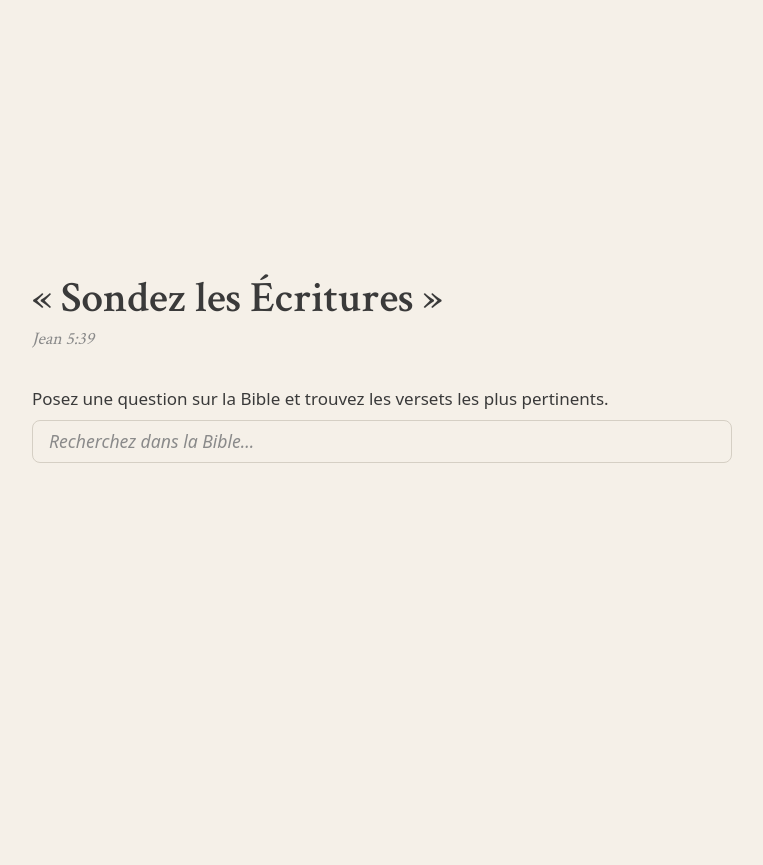
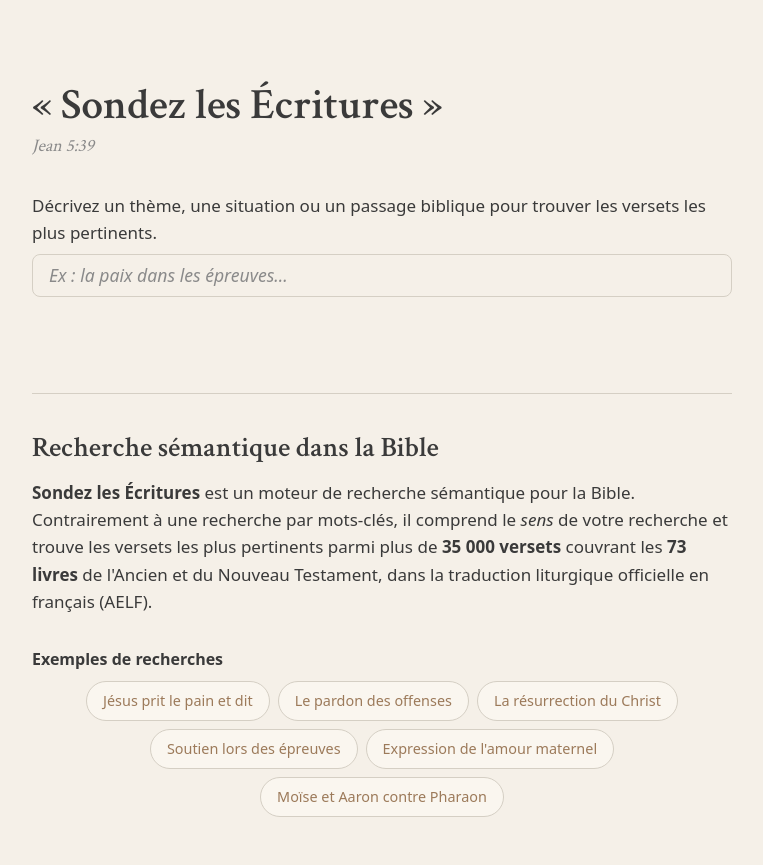
Before and after one commit to antoine-de-daran/rag_bible, a FastAPI app: page / in a window 1280 px wide. Shown: the whole page, without its empty margins (258-1021 px from the left). Before the commit the page ends 463 px from the top, so only its background shows below. Run offline with FastAPI, Linux system fonts and the light colour scheme; parts of the project's set-up code (start-up, migrations or seed data) failed here and were passed over; some libraries are stand-ins or nearby versions.

Commit message:
feat(seo): add below-fold content section with example queries
Add static crawlable section after main with tool description,
clickable example query pills, and updated meta descriptions.
Reword UI copy to better reflect semantic search behavior.
Bump service worker cache to v4.

Co-Authored-By: Claude Opus 4.6 <noreply@anthropic.com>

```diff
--- a/static/app.js
+++ b/static/app.js
@@ -654,6 +654,24 @@ document.addEventListener("DOMContentLoaded", function () {
     appState.sidebar = { open: openSidebar, close: closeSidebar };
   }
 
+  function initExampleQueries(appState) {
+    var container = document.querySelector(".example-queries");
+    if (!container) return;
+
+    container.addEventListener("click", function (evt) {
+      var btn = evt.target.closest(".example-query");
+      if (!btn || !btn.dataset.query) return;
+
+      if (appState.searchBar) {
+        appState.searchBar.setValue(btn.dataset.query);
+        htmx.trigger(
+          document.getElementById("search-form"),
+          "submit"
+        );
+      }
+    });
+  }
+
   function initOfflineDetection() {
     var banner = document.querySelector(".offline-banner");
     if (!banner) return;
@@ -678,6 +696,7 @@ document.addEventListener("DOMContentLoaded", function () {
   initCarousel(window.appState);
   initCarouselNavigation(window.appState);
   initHistorySidebar(window.appState);
+  initExampleQueries(window.appState);
   initOfflineDetection();
 
   if ("serviceWorker" in navigator) {
--- a/static/index.html
+++ b/static/index.html
@@ -3,7 +3,7 @@
 <head>
   <meta charset="UTF-8">
   <meta name="viewport" content="width=device-width, initial-scale=1.0, user-scalable=yes, viewport-fit=cover">
-  <meta name="description" content="Recherche semantique dans la Bible. Posez une question et trouvez les versets les plus pertinents.">
+  <meta name="description" content="Recherche sémantique dans la Bible. Décrivez un thème, une situation ou un passage biblique pour trouver les versets les plus pertinents.">
   <meta name="theme-color" content="#f5f0e8">
   <meta name="color-scheme" content="light">
   <meta name="apple-mobile-web-app-capable" content="yes">
@@ -11,13 +11,13 @@
   <meta name="apple-mobile-web-app-title" content="Sondez les Ecritures">
   <link rel="canonical" href="https://adedaran-rag-bible.hf.space/">
   <meta property="og:title" content="Sondez les Écritures — Recherche sémantique Bible">
-  <meta property="og:description" content="Recherche sémantique dans la Bible. Posez une question et trouvez les versets les plus pertinents.">
+  <meta property="og:description" content="Recherche sémantique dans la Bible. Décrivez un thème, une situation ou un passage biblique pour trouver les versets les plus pertinents.">
   <meta property="og:type" content="website">
   <meta property="og:url" content="https://adedaran-rag-bible.hf.space/">
   <meta property="og:locale" content="fr_FR">
   <meta name="twitter:card" content="summary">
   <meta name="twitter:title" content="Sondez les Écritures — Recherche sémantique Bible">
-  <meta name="twitter:description" content="Recherche sémantique dans la Bible. Trouvez les versets les plus pertinents.">
+  <meta name="twitter:description" content="Recherche sémantique dans la Bible. Décrivez un thème, une situation ou un passage biblique pour trouver les versets les plus pertinents.">
   <title>Sondez les Écritures — Recherche sémantique dans la Bible</title>
   <link rel="icon" href="/static/favicon.svg" type="image/svg+xml">
   <link rel="manifest" href="/static/manifest.json">
@@ -60,7 +60,7 @@
   <header class="page-header" aria-label="Sondez les Écritures - Recherche sémantique">
     <h1>« Sondez les Écritures »</h1>
     <p class="verse-ref-header"><em>Jean 5:39</em></p>
-    <p class="description">Posez une question sur la Bible et trouvez les versets les plus pertinents.</p>
+    <p class="description">Décrivez un thème, une situation ou un passage biblique pour trouver les versets les plus pertinents.</p>
   </header>
 
   <main>
@@ -71,7 +71,7 @@
         name="query"
         id="query-input"
         class="search-input"
-        placeholder="Recherchez dans la Bible..."
+        placeholder="Ex : la paix dans les épreuves..."
         aria-label="Rechercher dans la Bible"
         inputmode="search"
         autocomplete="off"
@@ -92,6 +92,36 @@
     </div>
   </main>
 
+  <section class="seo-content" aria-label="À propos">
+    <div class="seo-content-inner">
+      <h2 class="seo-heading">Recherche sémantique dans la Bible</h2>
+      <p class="seo-description">
+        <strong>Sondez les Écritures</strong> est un moteur de recherche
+        sémantique pour la Bible. Contrairement à une recherche par
+        mots-clés, il comprend le <em>sens</em> de votre recherche et trouve
+        les versets les plus pertinents parmi plus de
+        <strong>35 000 versets</strong> couvrant les
+        <strong>73 livres</strong> de l'Ancien et du Nouveau Testament,
+        dans la traduction liturgique officielle en français (AELF).
+      </p>
+      <h3 class="seo-subheading">Exemples de recherches</h3>
+      <div class="example-queries" role="list">
+        <button type="button" class="example-query" role="listitem"
+                data-query="Jésus prit le pain et dit">Jésus prit le pain et dit</button>
+        <button type="button" class="example-query" role="listitem"
+                data-query="Le pardon des offenses">Le pardon des offenses</button>
+        <button type="button" class="example-query" role="listitem"
+                data-query="La résurrection du Christ">La résurrection du Christ</button>
+        <button type="button" class="example-query" role="listitem"
+                data-query="Soutien lors des épreuves">Soutien lors des épreuves</button>
+        <button type="button" class="example-query" role="listitem"
+                data-query="Expression de l'amour maternel">Expression de l'amour maternel</button>
+        <button type="button" class="example-query" role="listitem"
+                data-query="Moïse et Aaron contre Pharaon">Moïse et Aaron contre Pharaon</button>
+      </div>
+    </div>
+  </section>
+
   <div hx-get="/health" hx-trigger="load" hx-swap="none" style="display:none;"></div>
 
   <script src="/static/app.js" defer></script>
--- a/static/service-worker.js
+++ b/static/service-worker.js
@@ -1,4 +1,4 @@
-var CACHE_NAME = "rag-bible-v3";
+var CACHE_NAME = "rag-bible-v4";
 var CACHE_FILES = [
   "/static/index.html",
   "/static/styles.css",
--- a/static/styles.css
+++ b/static/styles.css
@@ -711,6 +711,79 @@ textarea:focus-visible {
   outline-offset: var(--focus-offset);
 }
 
+/* --- SEO Content Section --- */
+
+.seo-content {
+  width: 100%;
+  max-width: var(--max-width);
+  margin: var(--space-xl) auto 0;
+  padding: 0 var(--space-md);
+}
+
+.results-active .seo-content {
+  display: none;
+}
+
+.seo-content-inner {
+  max-width: 640px;
+  margin: 0 auto;
+  border-top: 1px solid var(--color-border);
+  padding-top: var(--space-lg);
+}
+
+.seo-heading {
+  font-family: var(--font-scripture);
+  font-size: clamp(1.25rem, 1rem + 1vw, 1.75rem);
+  font-weight: 600;
+  color: var(--color-text);
+  margin-bottom: var(--space-sm);
+}
+
+.seo-subheading {
+  font-family: var(--font-ui);
+  font-size: 1rem;
+  font-weight: 600;
+  color: var(--color-text);
+  margin-bottom: var(--space-sm);
+}
+
+.seo-description {
+  font-family: var(--font-ui);
+  font-size: var(--font-size-base);
+  line-height: var(--line-height-base);
+  color: var(--color-text);
+  margin-bottom: var(--space-lg);
+}
+
+.example-queries {
+  display: flex;
+  flex-wrap: wrap;
+  justify-content: center;
+  gap: var(--space-sm);
+  margin-bottom: var(--space-lg);
+}
+
+.example-query {
+  display: inline-flex;
+  align-items: center;
+  min-height: var(--touch-target-desktop);
+  padding: var(--space-sm) var(--space-md);
+  font-family: var(--font-ui);
+  font-size: 0.9rem;
+  color: var(--color-accent);
+  background: var(--color-bg-card);
+  border: 1px solid var(--color-border);
+  border-radius: 999px;
+  cursor: pointer;
+  transition: background-color var(--transition-quick),
+              border-color var(--transition-quick);
+}
+
+.example-query:hover {
+  background: var(--color-highlight);
+  border-color: var(--color-accent);
+}
+
 /* --- Reduced Motion --- */
 
 @media (prefers-reduced-motion: reduce) {
@@ -744,6 +817,11 @@ textarea:focus-visible {
     width: var(--touch-target-mobile);
     height: var(--touch-target-mobile);
   }
+
+  .example-query {
+    min-height: var(--touch-target-mobile);
+  }
+
 }
 
 /* --- Responsive: Tablet (768px+) --- */
@@ -776,6 +854,10 @@ textarea:focus-visible {
   .carousel-wrapper {
     max-width: calc(var(--card-width) + 380px);
   }
+
+  .seo-content-inner {
+    max-width: 700px;
+  }
 }
 
 /* --- Responsive: Wide (1280px+) --- */
```
